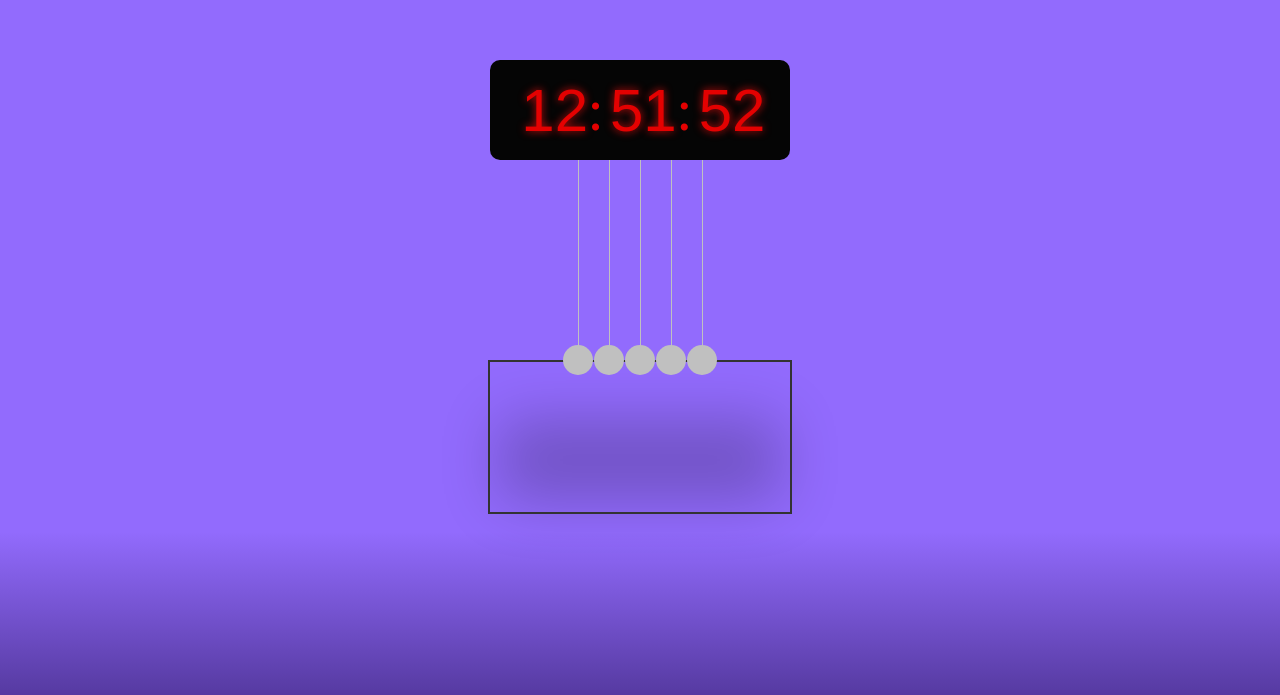
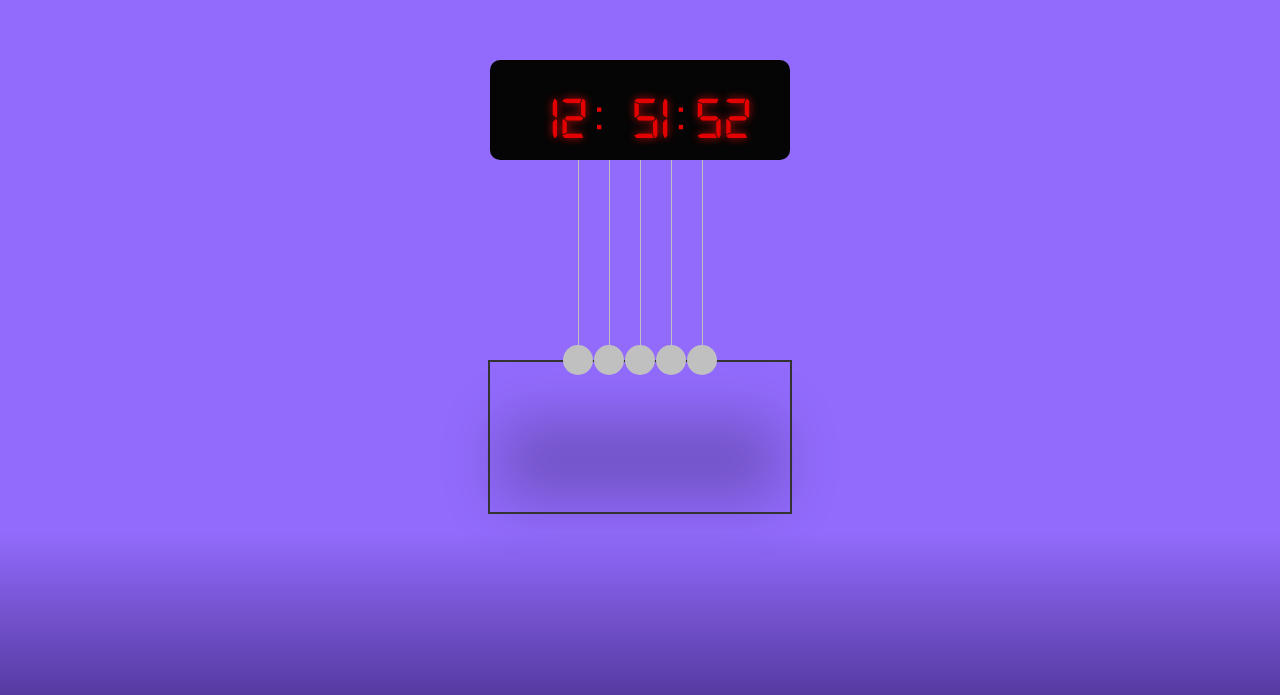
Before and after one commit to BekzodBaratov/dars_un_umumiy, a plain HTML site: page index.html in a window 1280 px wide. Shown: the part 121-816 px from the top of the page. Drawn offline with Linux system fonts and the light colour scheme.

Commit message:
next lesson

```diff
--- a/style.css
+++ b/style.css
@@ -1,7 +1,13 @@
+@font-face {
+  font-family: "Digital-7";
+  src: url("./fonts/digital-7.ttf");
+}
+
 body {
   display: flex;
   align-items: center;
   justify-content: center;
+  font-family: "Digital-7";
   flex-direction: column;
   height: 100vh;
   background-image: linear-gradient(
@@ -38,7 +44,6 @@ body {
   margin: 0 2%;
   width: 20%;
   display: inline-block;
-  font-family: sans-serif;
   text-align: right;
 }
 .clock {
```
Also changed, not shown: script.js (+58 -0 lines), fonts/digital-7 (italic).ttf (added), fonts/digital-7 (mono italic).ttf (added), fonts/digital-7 (mono).ttf (added), fonts/digital-7.ttf (added), fonts/readme.txt (added).
